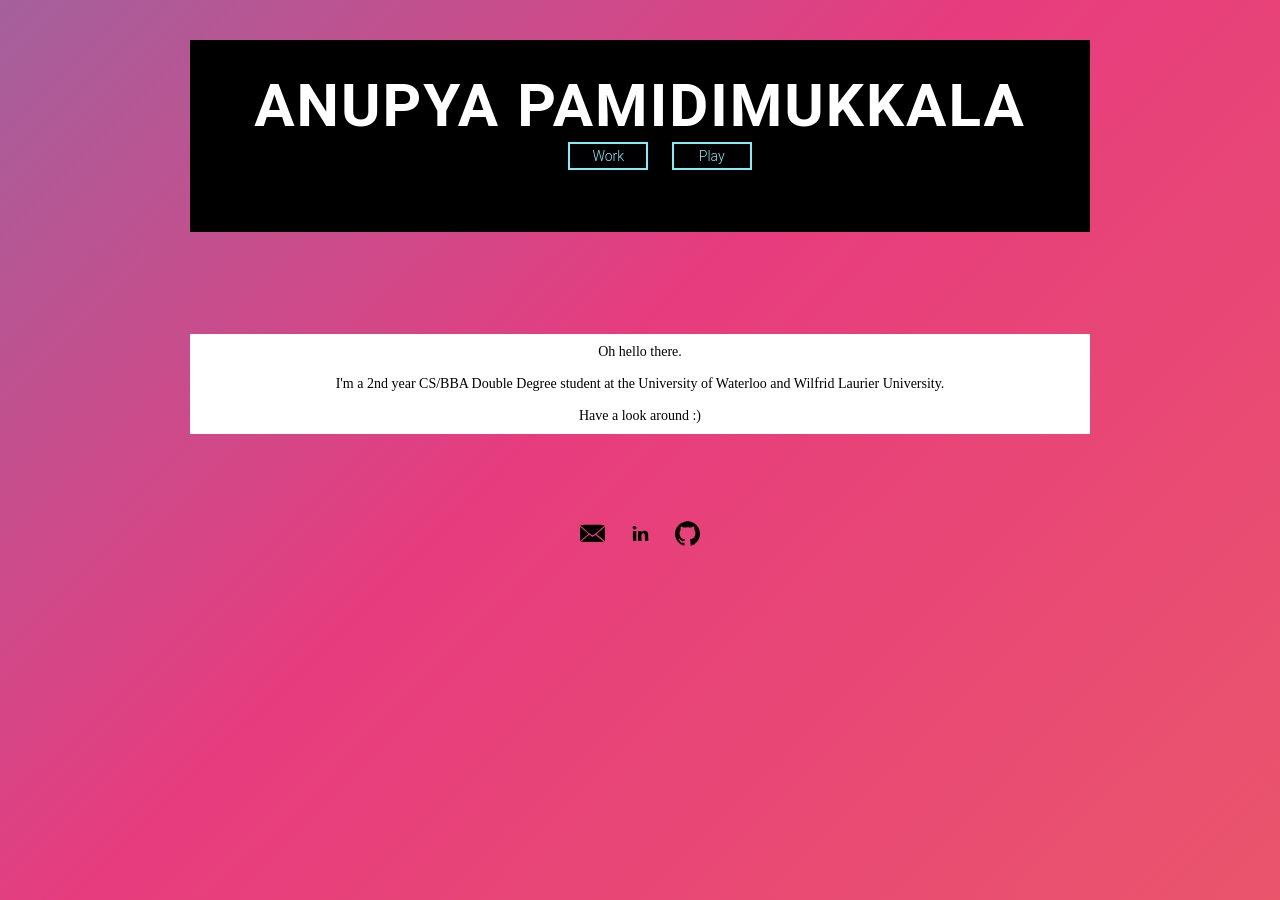
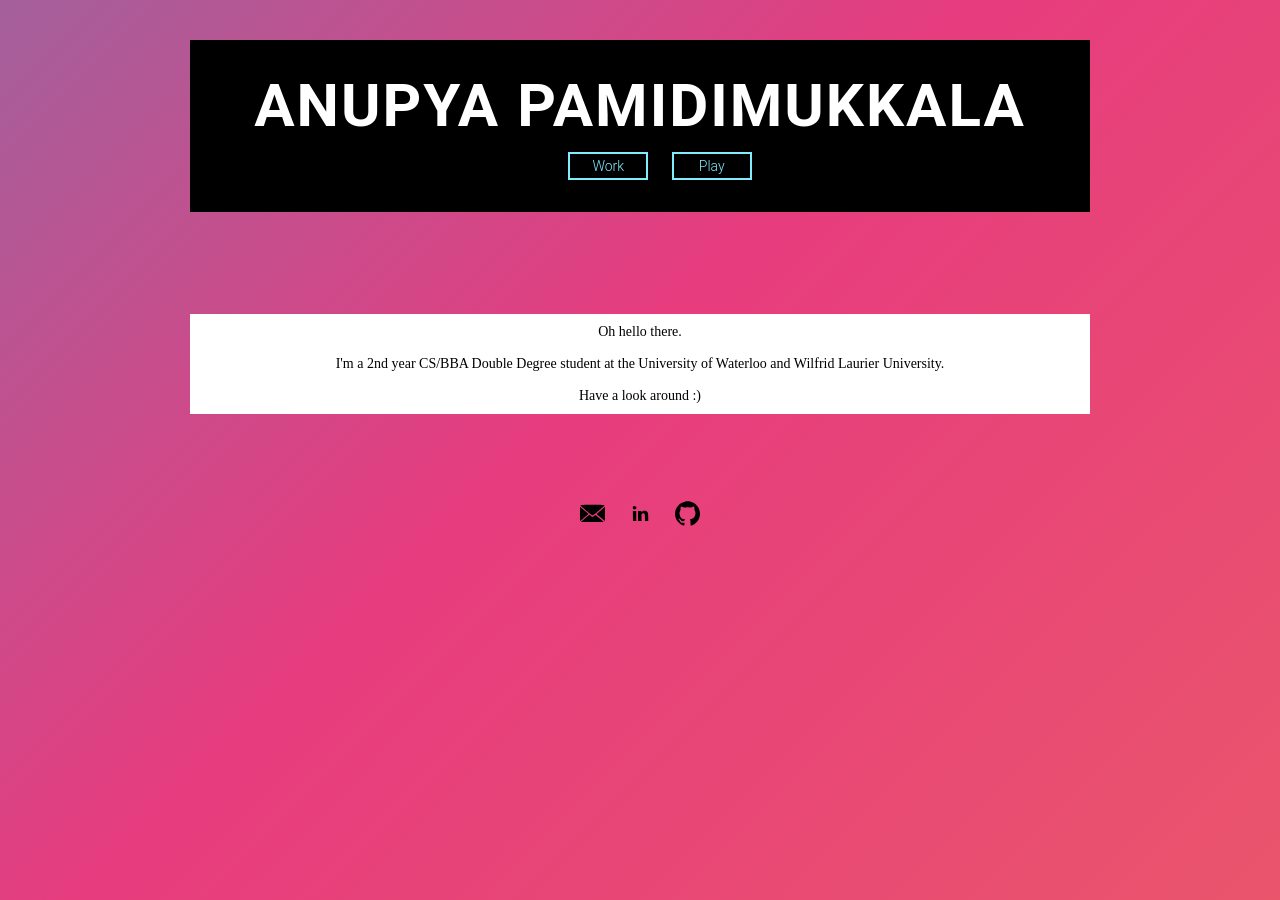
Before and after one commit to Anupya/anupya.github.io, a Jekyll site: the page built from index.html, in a window 1280 px wide. Built offline with Jekyll 4.4.1, drawn with Linux system fonts in a browser that asks for light colours.

Commit message:
apply these changes

```diff
--- a/css/main.css
+++ b/css/main.css
@@ -24,7 +24,7 @@ h1 {
 }
 .myName { /* ANUPYA PAMIDIMUKKALA */
     padding-top: 30px;
-    padding-bottom: 20px;
+    padding-bottom: 0px;
     padding-left: 30px;
     padding-right: 30px;
 }
@@ -88,7 +88,7 @@ body { /* CHANGE BACKGROUND COLOR HERE TO CHANGE THE ACTUAL BACKGROUND */
 nav ul {
     opacity: 0;
     position: relative;
-    bottom: 140px;
+    bottom: 110px; /* distance from the bottom */
     font-family:'Century Gothic', 'Roboto', 'Arial', 'Sans-Serif';
     font-weight: 300;
     font-size: 14px;
```
